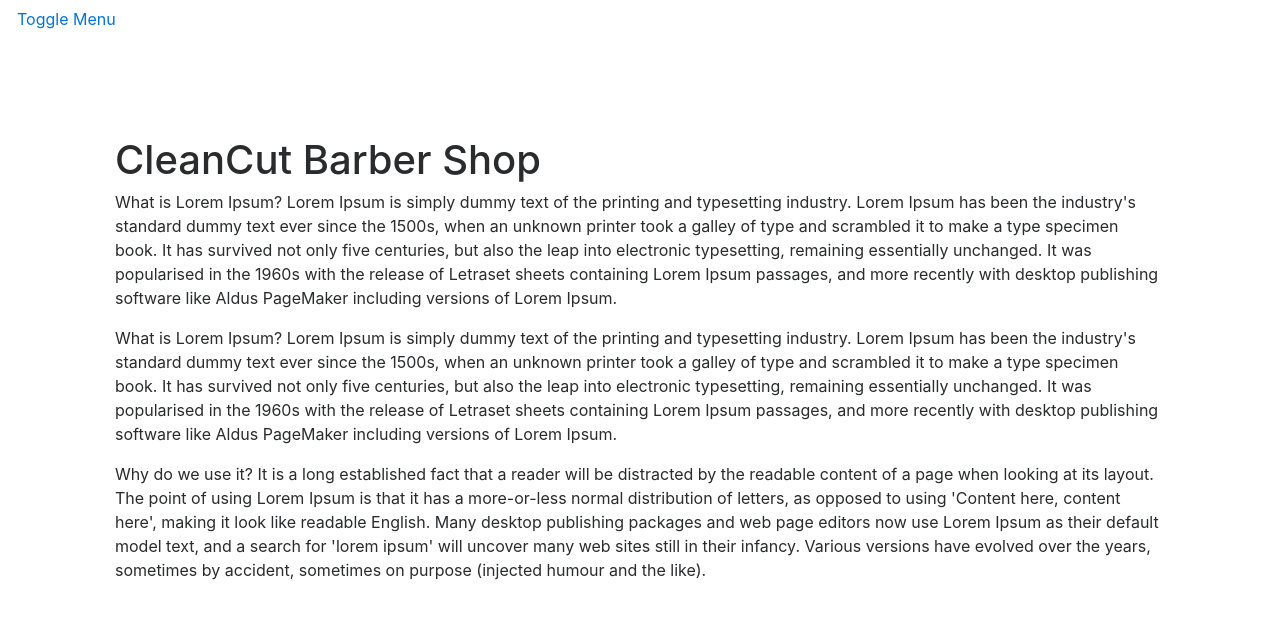
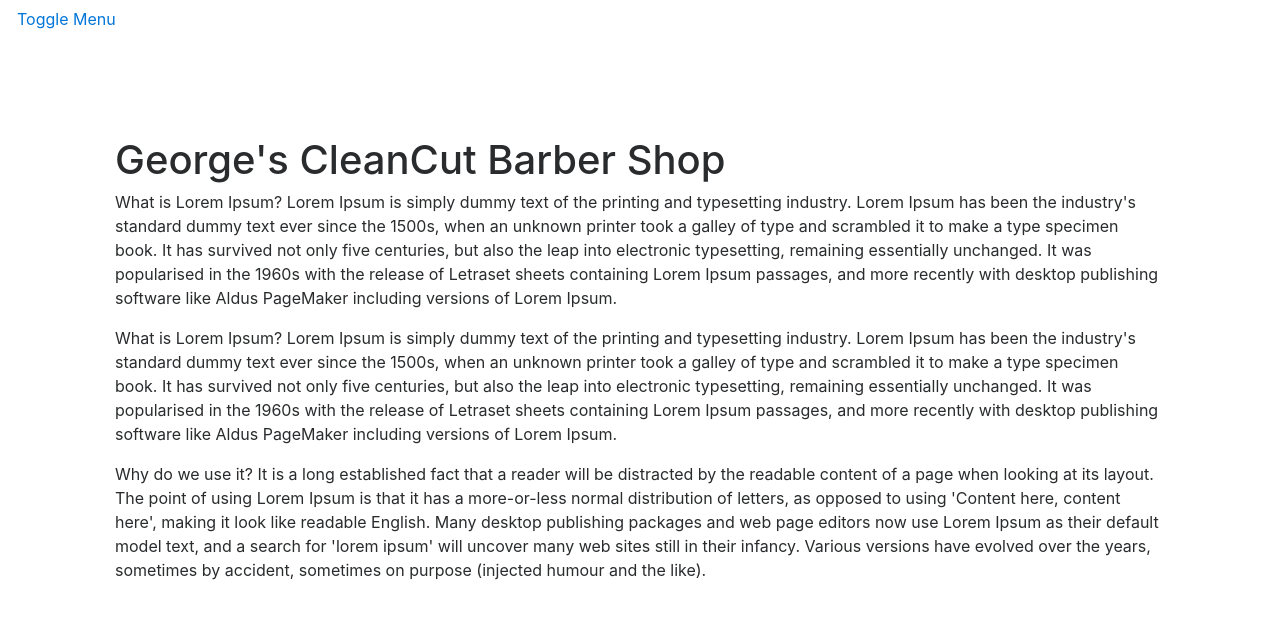
Before and after one commit to sayem612/sayem612.github.io, a plain HTML site: page index.html in a window 1280 px wide. Drawn offline with Linux system fonts and the light colour scheme.

Commit message:
Update index.html

```diff
--- a/index.html
+++ b/index.html
@@ -77,7 +77,7 @@
             <div class="container-fluid" id="overviewPage">
                 <div class="row">
                     <div class="col-lg-12">
-                        <h1>CleanCut Barber Shop</h1>
+                        <h1> George's CleanCut Barber Shop</h1>
                         <p> What is Lorem Ipsum?
 Lorem Ipsum is simply dummy text of the printing and typesetting industry. Lorem Ipsum has been the industry's standard dummy text ever since the 1500s, when an unknown printer took a galley of type and scrambled it to make a type specimen book. It has survived not only five centuries, but also the leap into electronic typesetting, remaining essentially unchanged. It was popularised in the 1960s with the release of Letraset sheets containing Lorem Ipsum passages, and more recently with desktop publishing software like Aldus PageMaker including versions of Lorem Ipsum.
 </p>
```
